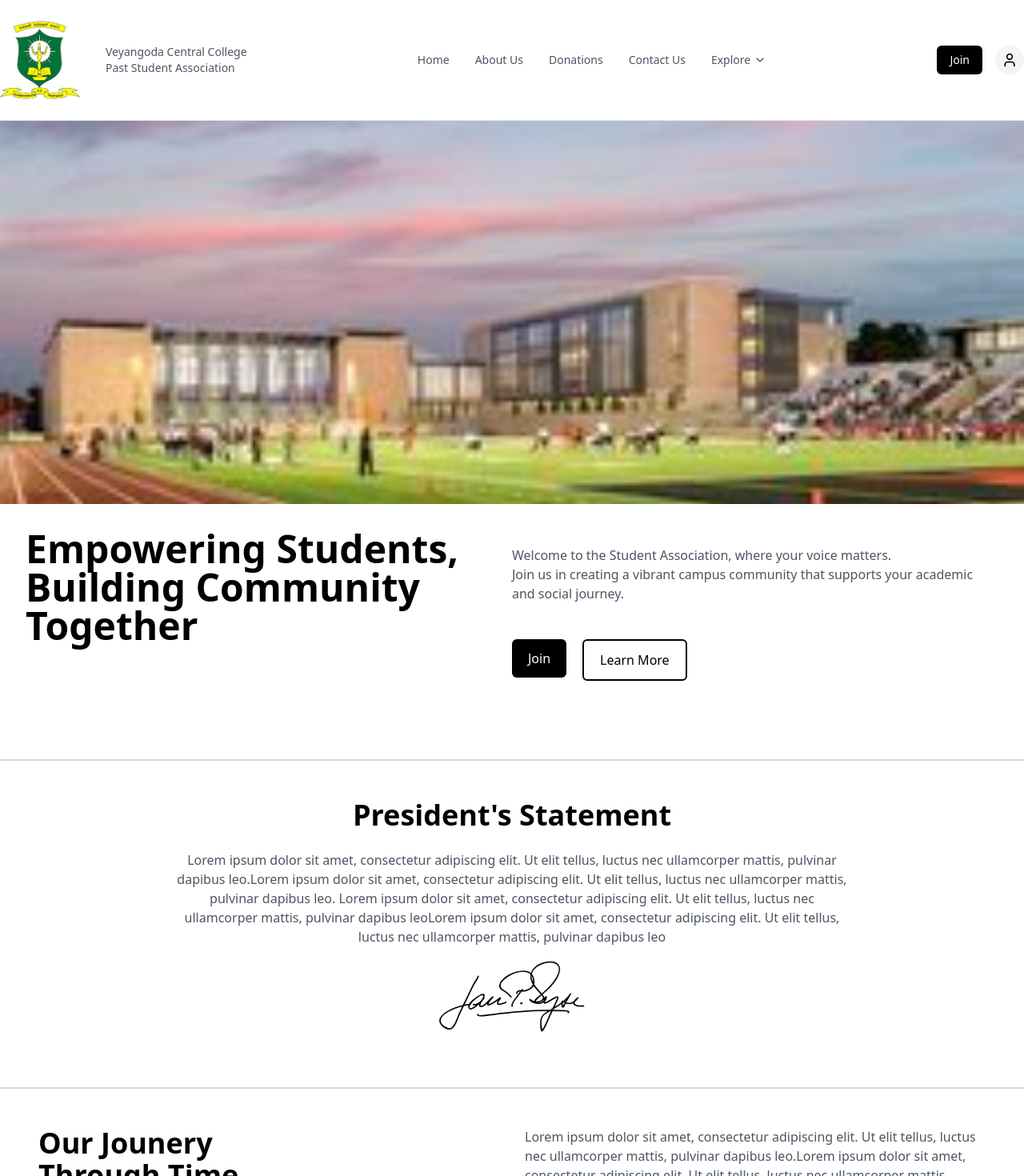
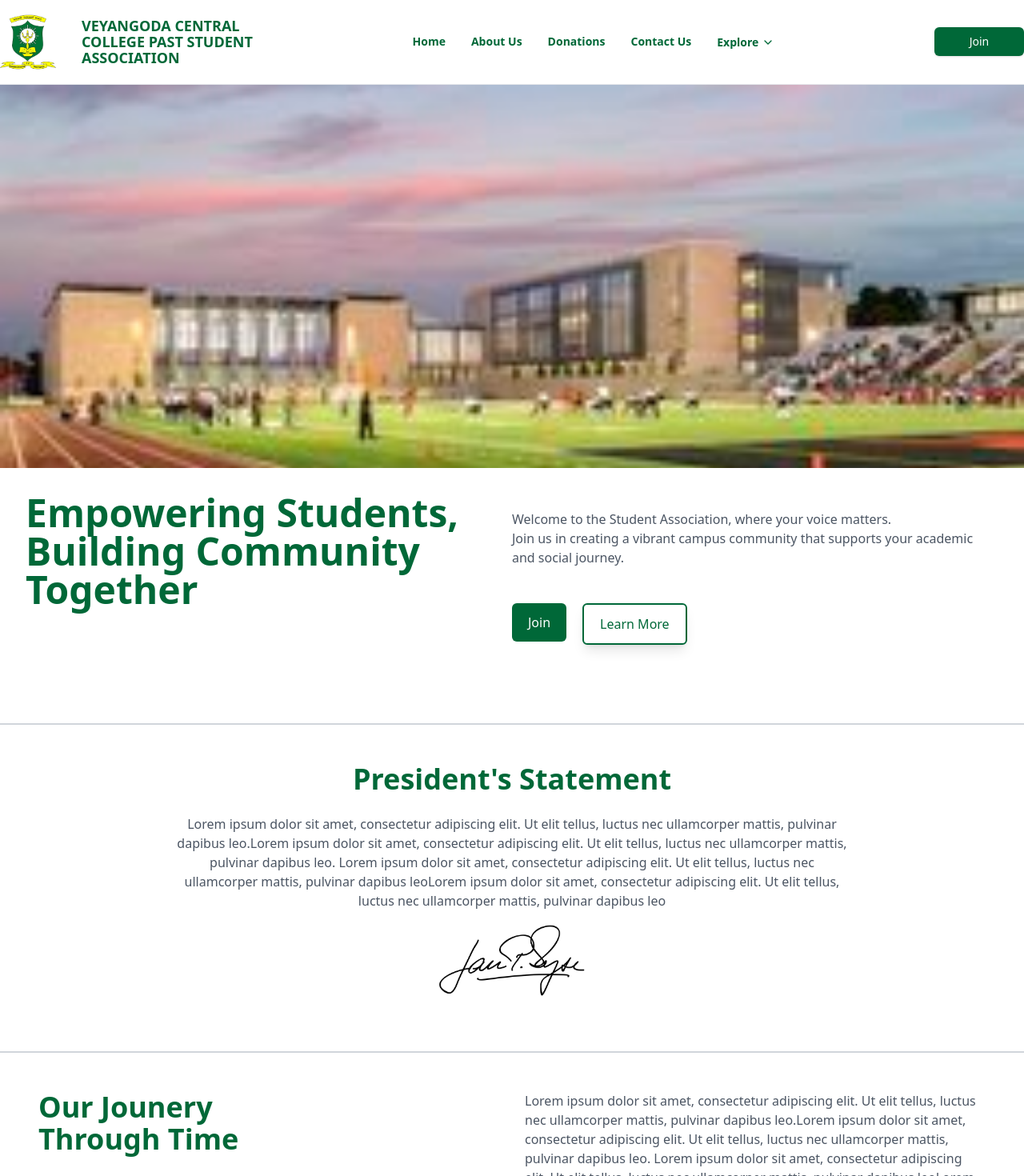
Before and after one commit to PathiniE/vcc_past-pupil-association-webpage, a Next.js app: page / in a window 1280 px wide. Shown: the top 1470 px of the page at 80% size. Built offline with nearby package versions, Linux system fonts and the light colour scheme.

Commit message:
update UI

```diff
--- a/src/app/components/Home/Intro.jsx
+++ b/src/app/components/Home/Intro.jsx
@@ -1,8 +1,9 @@
+
 import Link from "next/link";
 
 export default function Intro() {
   return (
-    <div className=" w-full h-screen flex flex-col border-b-2 border-gray-300">
+    <div className=" w-full h-screen flex flex-col border-b-2 border-gray-300 container mx-auto">
     {/* Pathii Section with Background Image */}
     <div
       className=" bg-cover bg-center bg-no-repeat h-[60%]"
@@ -13,9 +14,9 @@ export default function Intro() {
     {/* Intro Section */}
     <div className="flex-1 p-8 md:p-8 flex flex-col md:grid md:grid-cols-2">
       <div className="">
-        <h1 className="text-3xl md:text-5xl font-bold">Empowering Students,</h1>
-        <h1 className="text-3xl md:text-5xl font-bold">Building Community </h1>
-        <h1 className="text-3xl md:text-5xl font-bold">Together</h1>
+        <h1 className="text-3xl md:text-5xl font-bold text-primary">Empowering Students,</h1>
+        <h1 className="text-3xl md:text-5xl font-bold text-primary">Building Community </h1>
+        <h1 className="text-3xl md:text-5xl font-bold text-primary">Together</h1>
       </div>
       <div className=" flex flex-col justify-between h-full">
         <div className="h-[50%] mb-8 md:mb-0 mt-5">
@@ -30,10 +31,10 @@ export default function Intro() {
         </div>
         <div className=" h-[50%] flex gap-5">
             <Link href="/register">
-                <button className="py-3 px-5 bg-black text-white rounded-md">Join</button>
+                <button className="py-3 px-5 bg-primary text-white rounded-md">Join</button>
             </Link>
             <Link href="#">
-                <button className="py-3 px-5 bg-white border-2 border-black rounded-md">Learn More</button>
+                <button className="py-3 px-5 bg-white border-2 border-primary text-primary shadow-lg rounded-md ">Learn More</button>
             </Link>
         </div>
       </div>
--- a/src/app/components/Home/Journey.jsx
+++ b/src/app/components/Home/Journey.jsx
@@ -2,10 +2,10 @@
 
 export default function Journey() {
   return (
-    <div className="flex flex-col h-screen p-8 md:p-8 lg:p-12 border-b-2 border-gray-300">
+    <div className="flex flex-col h-screen p-8 md:p-8 lg:p-12 border-b-2 border-gray-300 container mx-auto">
         <div className=" flex flex-col md:flex-row md:h-[40%] gap-6 md:gap-8">
             <div className="w-full md:w-[50%]">
-                <h2 className="text-2xl md:text-3xl lg:text-4xl font-bold">
+                <h2 className="text-2xl md:text-3xl lg:text-4xl font-bold text-primary">
                     Our Jounery <span className="block">Through Time</span>
                 </h2>
             </div>
--- a/src/app/components/Home/Navbar.jsx
+++ b/src/app/components/Home/Navbar.jsx
@@ -33,37 +33,43 @@ export function Navbar() {
 
   return (
     <header className="relative border-b">
-      <nav className="mx-auto flex max-w-7xl items-center justify-between">
+      <nav className="mx-auto flex max-w-7xl items-center justify-between container">
         {/* Logo */}
         <Link href="/" className="flex items-center justify-center gap-8">
-          <Image src="/assets/Logo-vcc.png" alt="Logo" height={100} width={100} />
-          <div className="flex flex-col text-sm font-medium text-gray-600">
-            <span className="block">Veyangoda Central College</span>
-            <span className="block">Past Student Association</span>
+          <Image src="/assets/Logo-vcc.png" alt="Logo" height={100} width={70} />
+          <div className="flex flex-col text-lg leading-5 font-bold text-primary">
+            <span className="block">VEYANGODA CENTRAL</span>
+            <span className="block">COLLEGE PAST STUDENT <br/> ASSOCIATION</span>
           </div>
         </Link>
 
         {/* Desktop Navigation */}
         <div className="hidden items-center space-x-8 lg:flex">
-          <Link href="/" className="text-sm font-medium text-gray-600 hover:text-gray-900">
+          <Link href="/" className="text-sm font-bold text-primary hover-underline-animation">
             Home
           </Link>
-          <Link href="/about" className="text-sm font-medium text-gray-600 hover:text-gray-900">
+          <Link href="/about" className="text-sm font-bold text-primary hover-underline-animation">
             About Us
           </Link>
-          <Link href="/donations" className="text-sm font-medium text-gray-600 hover:text-gray-900">
+          <Link href="/donations" className="text-sm font-bold text-primary hover-underline-animation">
             Donations
           </Link>
-          <Link href="/contact" className="text-sm font-medium text-gray-600 hover:text-gray-900">
+          <Link href="/contact" className="text-sm font-bold text-primary hover-underline-animation">
             Contact Us
           </Link>
           <div className="relative">
             <button
               onClick={() => setIsExploreOpen(!isExploreOpen)}
-              className="flex items-center space-x-1 text-sm font-medium text-gray-600 hover:text-gray-900"
+              className="flex items-center space-x-1 text-sm font-bold text-primary hover-underline-animation"
             >
-              <span>Explore</span>
-              <ChevronDown className="h-4 w-4" />
+              <div className="flex items-center">
+                <span>Explore</span>
+                <ChevronDown
+                  className={`h-4 w-4 transition-transform duration-300 ml-1 ${
+                    isExploreOpen ? "-rotate-180" : ""
+                  }`}
+                />
+            </div>
             </button>
           </div>
         </div>
@@ -71,13 +77,13 @@ export function Navbar() {
         {/* Desktop  */}
         <div className="hidden items-center space-x-4 lg:flex">
           <Link href="/reg">
-            <button className="rounded-md bg-black px-4 py-2 text-sm font-medium text-white">Join</button>
+            <button className="rounded-md bg-primary w-28 px-4 py-2 text-sm text-white shadow hover:bg-white hover:text-primary hover:border-2 hover:border-primary transition font-medium">Join</button>
           </Link>
-          <Link href="/dashboard">
+          {/* <Link href="/dashboard">
             <button className="rounded-full bg-gray-100 p-2">
               <User className="h-5 w-5" />
             </button>
-          </Link>
+          </Link> */}
         </div>
 
         {/* Mobile Menu Button */}
@@ -119,7 +125,7 @@ export function Navbar() {
               <User />
               <span className="text-sm">John Doe</span>
             </div>
-            <Link href="/" className="text-lg font-medium text-gray-600 hover:text-gray-900">
+            <Link href="/" className="text-lg font-medium text-primary">
               Home
             </Link>
             <Link href="/about" className="text-lg font-medium text-gray-600 hover:text-gray-900">
--- a/src/app/components/Home/News.jsx
+++ b/src/app/components/Home/News.jsx
@@ -83,9 +83,9 @@ const News = () => {
   }, [])
 
   return (
-    <div className="p-4 md:p-6 lg:p-8 border-b-2">
+    <div className="p-8 md:p-8 lg:p-8 border-b-2  container mx-auto">
       <div className="text-center mb-8">
-        <h1 className="text-2xl md:text-3xl lg:text-4xl font-bold mt-3 sm:mt-0">Latest News & Updates</h1>
+        <h1 className="text-2xl md:text-3xl lg:text-4xl font-bold mt-3 sm:mt-0 text-primary">Latest News & Updates</h1>
         <p className="text-gray-600 text-sm mt-2">Lorem ipsum dolor sit amet, consectetur adipiscing elit</p>
         {/* View All button - mobile only */}
         <button
--- a/src/app/components/Home/President.jsx
+++ b/src/app/components/Home/President.jsx
@@ -2,9 +2,9 @@ import Image from "next/image"
 
 export default function President() {
   return (
-    <div className="flex flex-col min-h-[20rem] p-8 md:p-8 lg:p-12 border-b-2 border-gray-300">
+    <div className="flex flex-col min-h-[20rem] p-8 md:p-8 lg:p-12 border-b-2 border-gray-300 container mx-auto">
       <div className="flex-1 flex flex-col items-center justify-center">
-        <h2 className="text-2xl md:text-3xl lg:text-4xl font-bold text-center mb-4 md:mb-6">President's Statement</h2>
+        <h2 className="text-2xl md:text-3xl lg:text-4xl font-bold text-center mb-4 md:mb-6 text-primary">President's Statement</h2>
         <p className="text-gray-600 text-sm md:text-base max-w-4xl mx-auto px-2 md:px-6 text-center leading-relaxed">
           Lorem ipsum dolor sit amet, consectetur adipiscing elit. Ut elit tellus, luctus nec ullamcorper mattis,
           pulvinar dapibus leo.Lorem ipsum dolor sit amet, consectetur adipiscing elit. Ut elit tellus, luctus nec
--- a/src/app/globals.css
+++ b/src/app/globals.css
@@ -1,3 +1,25 @@
 @tailwind base;
 @tailwind components;
 @tailwind utilities;
+
+.hover-underline-animation {
+    position: relative;
+    display: inline-block;
+  }
+
+  .hover-underline-animation::after {
+    content: '';
+    position: absolute;
+    width: 100%;
+    transform: scaleX(0);
+    height: 2px;
+    bottom: 0;
+    left: 0;
+    background-color: #006838; /* Your primary color */
+    transform-origin: center;
+    transition: transform 0.3s ease-out;
+  }
+
+  .hover-underline-animation:hover::after {
+    transform: scaleX(1);
+  }
--- a/tailwind.config.mjs
+++ b/tailwind.config.mjs
@@ -10,6 +10,8 @@ export default {
       colors: {
         background: "var(--background)",
         foreground: "var(--foreground)",
+        'primary': '#006838',    // The green color for main headings
+        'secondary': '#FFD700',  // The yellow/gold color for secondary headings
       },
     },
   },
```
